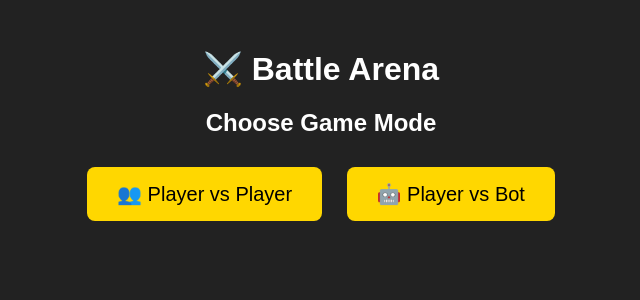
After one commit to jitacm/30-days-Python-Attack-Defense, a Flask app: page /choose_mode in a window 1280 px wide. The commit adds this page. Shown: the top 300 px of the page, without its empty margins (319-959 px from the left). Run offline with Flask 3, Linux system fonts and the light colour scheme.

Commit message:
added bot vs player mode option, added healing ability and fix ui

```diff
--- a/Attack_defence-game/app.py
+++ b/Attack_defence-game/app.py
@@ -3,7 +3,6 @@ import random
 
 app = Flask(__name__)
 app.secret_key = "supersecretkey"
-
 
 # Initialize game state
 def init_game():
@@ -14,91 +13,41 @@ def init_game():
     session["turn"] = 1  # 1 = Player 1, 2 = Player 2
     session["message"] = "Game started! Player 1’s turn."
     session["battle_log"] = []
-    session["game_over"] = False  # New key to track game end
+    session["game_over"] = False
 
+# Helper: handle a player's action
+def handle_player_action(player, action):
+    opponent = 2 if player == 1 else 1
+    defending_key = f"Player{player}_defending"
+    opp_defending_key = f"Player{opponent}_defending"
+    hp_key = f"Player{opponent}_HP"
+    my_hp_key = f"Player{player}_HP"
 
-@app.route("/")
-def index():
-    # Ensure session is initialized
-    required_keys = [
-        "Player1_HP", "Player2_HP", "Player1_defending", "Player2_defending",
-        "turn", "message", "battle_log", "game_over"
-    ]
-    if not all(k in session for k in required_keys):
-        init_game()
+    if action == "attack":
+        damage = random.randint(10, 20)
+        if session[opp_defending_key]:
+            damage //= 2
+            session[opp_defending_key] = False
+        session[hp_key] -= damage
+        msg = f"🗡 Player {player} attacks Player {opponent} for {damage} damage!"
 
-    return render_template(
-        "index.html",
-        Player1_HP=session["Player1_HP"],
-        Player2_HP=session["Player2_HP"],
-        Player1_defending=session["Player1_defending"],
-        Player2_defending=session["Player2_defending"],
-        turn=session["turn"],
-        message=session["message"],
-        battle_log=session["battle_log"],
-        game_over=session["game_over"]
-    )
+    elif action == "defend":
+        session[defending_key] = True
+        msg = f"🛡 Player {player} is defending!"
 
+    elif action == "heal":
+        heal = random.randint(15, 25)
+        session[my_hp_key] = min(100, session[my_hp_key] + heal)
+        msg = f"💖 Player {player} heals for {heal} HP!"
 
-@app.route("/action", methods=["POST"])
-def action():
-    # Safety check if session somehow lost its keys
-    if "battle_log" not in session:
-        init_game()
+    else:
+        msg = "Invalid move."
 
-    # Stop moves if game already ended
-    if session.get("game_over", False):
-        return redirect(url_for("index"))
+    session["battle_log"].insert(0, msg)
+    session["message"] = msg
 
-    action = request.form.get("action")
-    turn = session["turn"]
-
-    # PLAYER 1 TURN
-    if turn == 1:
-        if action == "attack":
-            damage = random.randint(10, 20)
-            if session["Player2_defending"]:
-                damage //= 2
-                session["Player2_defending"] = False
-            session["Player2_HP"] -= damage
-            msg = f"🗡 Player 1 attacks Player 2 for {damage} damage!"
-        elif action == "defend":
-            session["Player1_defending"] = True
-            msg = "🛡 Player 1 is defending!"
-        else:
-            msg = "Invalid move."
-
-        session["battle_log"].insert(0, msg)
-        session["turn"] = 2
-        session["message"] = msg
-
-    # PLAYER 2 TURN (Computer)
-    elif turn == 2:
-        comp_action = computer_choice(
-            session["Player1_HP"],
-            session["Player2_HP"],
-            session["Player1_defending"],
-            session["Player2_defending"]
-        )
-
-        if comp_action == "attack":
-            damage = random.randint(10, 20)
-            if session["Player1_defending"]:
-                damage //= 2
-                session["Player1_defending"] = False
-            session["Player1_HP"] -= damage
-            msg = f"🗡 Player 2 attacks Player 1 for {damage} damage!"
-        elif comp_action == "defend":
-            session["Player2_defending"] = True
-            msg = "🛡 Player 2 is defending!"
-        else:
-            msg = "Invalid move."
-
-        session["battle_log"].insert(0, msg)
-        session["turn"] = 1
-        session["message"] = msg
-
-    # CHECK WIN CONDITION
+# Check if the game has been won
+def check_winner():
     if session["Player1_HP"] <= 0 and session["Player2_HP"] <= 0:
         session["Player1_HP"] = max(0, session["Player1_HP"])
         session["Player2_HP"] = max(0, session["Player2_HP"])
@@ -106,12 +55,14 @@ def action():
         session["game_over"] = True
         session["turn"] = 0
         session["battle_log"].insert(0, "🤝 It's a draw!")
+
     elif session["Player1_HP"] <= 0:
         session["Player1_HP"] = 0
         session["message"] = "💀 Player 2 wins!"
         session["game_over"] = True
         session["turn"] = 0
         session["battle_log"].insert(0, "💀 Player 2 wins!")
+
     elif session["Player2_HP"] <= 0:
         session["Player2_HP"] = 0
         session["message"] = "🎉 Player 1 wins!"
@@ -119,26 +70,80 @@ def action():
         session["turn"] = 0
         session["battle_log"].insert(0, "🎉 Player 1 wins!")
 
+# Simple bot logic
+def computer_choice(p1_hp, p2_hp, p1_def, p2_def):
+    if p1_hp < 20:
+        return "attack"
+    elif p2_hp < 20 and random.random() < 0.5:
+        return "heal"
+    elif random.random() < 0.7:
+        return "attack"
+    else:
+        return "defend"
+
+@app.route("/choose_mode", methods=["GET", "POST"])
+def choose_mode():
+    if request.method == "POST":
+        session["game_mode"] = request.form.get("mode")
+        init_game()
+        return redirect(url_for("index"))
+    return render_template("choose_mode.html")
+
+@app.route("/")
+def index():
+    if "game_mode" not in session:
+        return redirect(url_for("choose_mode"))
+
+    return render_template(
+        "index.html",
+        Player1_HP=session["Player1_HP"],
+        Player2_HP=session["Player2_HP"],
+        turn=session["turn"],
+        message=session["message"],
+        battle_log=session["battle_log"],
+        game_over=session["game_over"],
+        game_mode=session["game_mode"]
+    )
+
+@app.route("/action", methods=["POST"])
+def action():
+    if "battle_log" not in session:
+        init_game()
+
+    if session.get("game_over", False):
+        return redirect(url_for("index"))
+
+    action = request.form.get("action")
+    turn = session["turn"]
+    mode = session.get("game_mode", "pvbot")
+
+    # Player 1's turn
+    if turn == 1:
+        handle_player_action(1, action)
+        session["turn"] = 2
+
+        if mode == "pvbot" and not session.get("game_over"):
+            bot_move = computer_choice(
+                session["Player1_HP"],
+                session["Player2_HP"],
+                session["Player1_defending"],
+                session["Player2_defending"]
+            )
+            handle_player_action(2, bot_move)
+            session["turn"] = 1
+
+    # Player 2's turn in PvP mode
+    elif turn == 2 and mode == "pvp":
+        handle_player_action(2, action)
+        session["turn"] = 1
+
+    check_winner()
     return redirect(url_for("index"))
-
 
 @app.route("/reset")
 def reset():
     init_game()
     return redirect(url_for("index"))
 
-
-# Computer AI logic
-def computer_choice(p1_hp, p2_hp, p1_def, p2_def):
-    if p1_hp < 20:
-        return "attack"
-    elif p2_hp < 20 and random.random() < 0.5:
-        return "defend"
-    elif random.random() < 0.7:
-        return "attack"
-    else:
-        return "defend"
-
-
 if __name__ == "__main__":
     app.run(debug=True)
--- /dev/null
+++ b/Attack_defence-game/templates/choose_mode.html
@@ -0,0 +1,23 @@
+<!DOCTYPE html>
+<html>
+<head>
+    <title>Choose Game Mode</title>
+    <style>
+        body { font-family: Arial; text-align: center; background: #222; color: white; }
+        h1 { margin-top: 50px; }
+        button {
+            padding: 15px 30px; margin: 10px;
+            font-size: 20px; background: gold; border: none; border-radius: 8px; cursor: pointer;
+        }
+        button:hover { background: orange; }
+    </style>
+</head>
+<body>
+    <h1>⚔️ Battle Arena</h1>
+    <h2>Choose Game Mode</h2>
+    <form method="POST">
+        <button type="submit" name="mode" value="pvp">👥 Player vs Player</button>
+        <button type="submit" name="mode" value="pvbot">🤖 Player vs Bot</button>
+    </form>
+</body>
+</html>
```
Also changed, not shown: Attack_defence-game/templates/index.html (+39 -59 lines).
